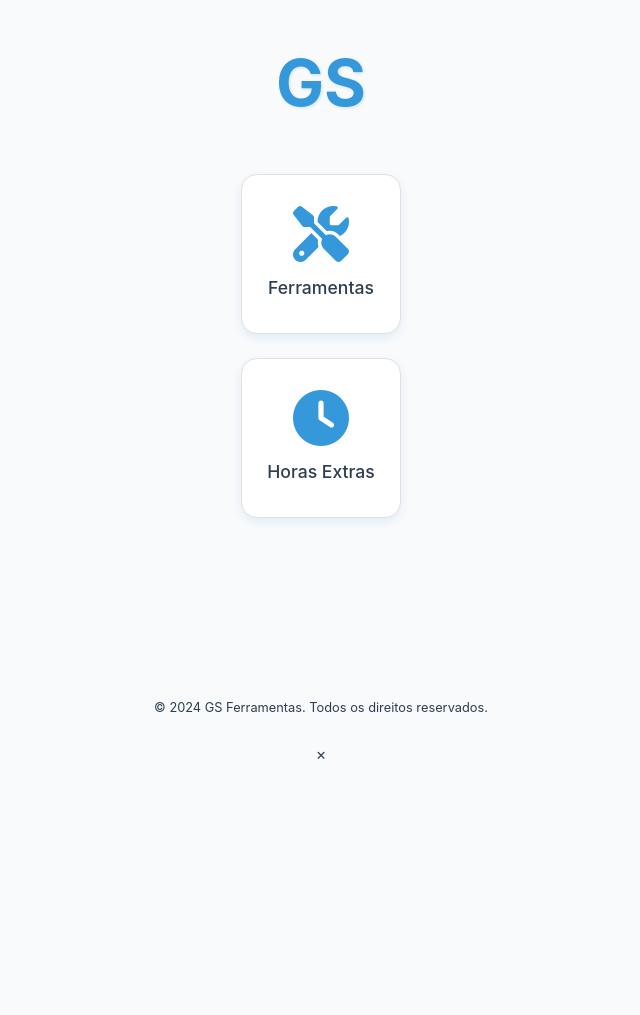
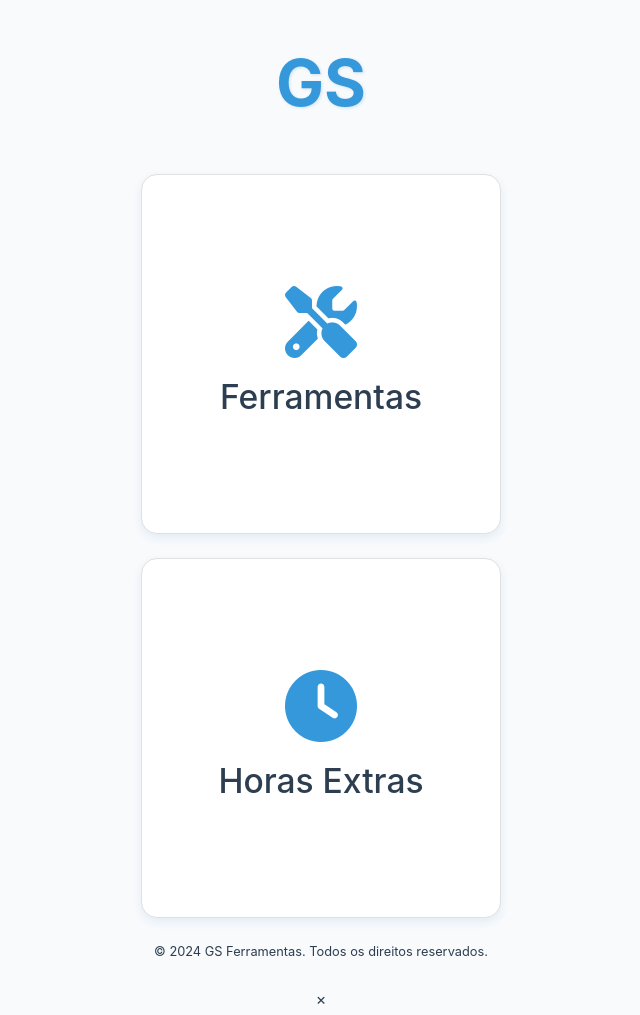
Before and after one commit to gilneisabio/calc_gms, a plain HTML site: page index.html in a window 1280 px wide. Shown: the whole page, without its empty margins (319-959 px from the left). Before the commit the page ends 800 px from the top, so only its background shows below. Drawn offline with Linux system fonts and the light colour scheme.

Commit message:
Atualizar o index.html

```diff
--- a/index.html
+++ b/index.html
@@ -70,17 +70,17 @@
 
         /* Aumentar ícones na página inicial */
         .button-container .icon-button {
-            width: 160px; /* Tamanho maior para botões da página inicial */
-            height: 160px; /* Tamanho maior para botões da página inicial */
+            width: 360px; /* Tamanho maior para botões da página inicial */
+            height: 360px; /* Tamanho maior para botões da página inicial */
         }
 
         .button-container .icon-button i {
-            font-size: 3.5rem; /* Ícone maior na página inicial */
+            font-size: 4.5rem; /* Ícone maior na página inicial */
             margin-bottom: 0.75rem;
         }
 
         .button-container .icon-button .label {
-            font-size: 1.1rem; /* Texto maior na página inicial */
+            font-size: 2.1rem; /* Texto maior na página inicial */
         }
 
 
```
